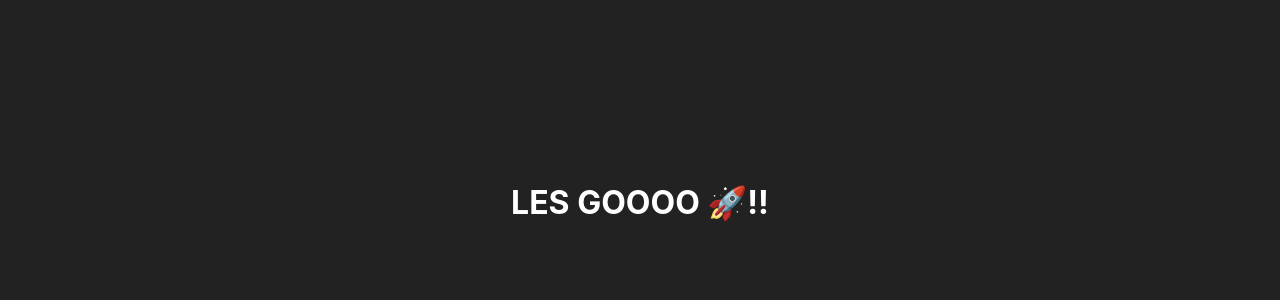
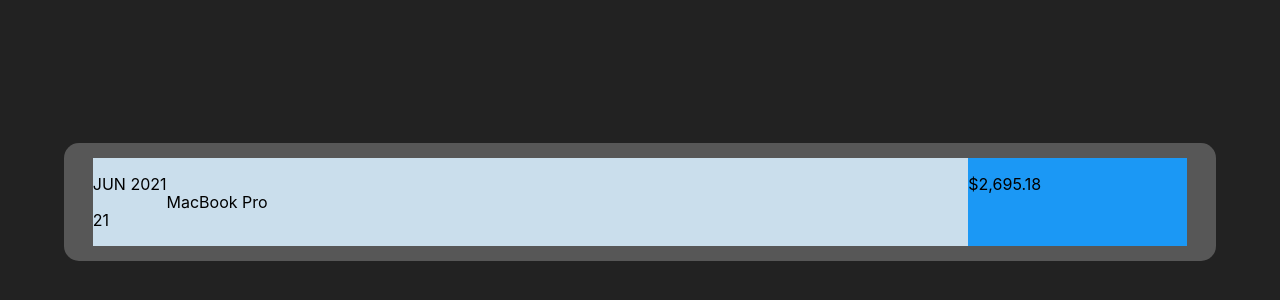
Before and after one commit to kartikkoul/cool-expense-tracker, a React (Create React App) app: page / in a window 1280 px wide. Shown: the part 198-498 px from the top of the page. Built offline with nearby package versions, Linux system fonts and the light colour scheme.

Commit message:
-Expenses and Expense styling

```diff
--- a/src/App.css
+++ b/src/App.css
@@ -1,11 +1,7 @@
-.webAppOuter{
+.webApp{
   display: flex;
   background-color: #222;
   height: 100vh;
   justify-content: center;
   align-items: center;
 }
-
-.webAppOuter h1{
-  color: #fff;
-}
--- a/src/App.js
+++ b/src/App.js
@@ -1,10 +1,11 @@
 
 import './App.css';
+import Expenses from './myComponents/Expenses';
 
 function App() {
   return (
-    <div className="webAppOuter">
-      <h1>LES GOOOO 🚀!!</h1>
+    <div className="webApp">
+      <Expenses/>
     </div>
   );
 }
--- /dev/null
+++ b/src/myComponents/Expense.css
@@ -0,0 +1,36 @@
+.expenseOuter{
+    width: 95%;
+    margin: 15px;
+    display: flex;
+    justify-content: center;
+}
+
+.expenseInner{
+    width: 100%;
+    background-color: #fff;
+    display: flex;
+    flex-direction: row;
+    justify-content: space-between;
+}
+
+.sectionOneOuter{
+    width: 80%;
+    background-color: #CADEEC;
+}
+
+.sectionOneInner{
+    display: flex;
+    align-items: center;
+}
+
+
+
+.sectionTwoOuter{
+    width: 20%;
+    background-color: #1B98F5;
+    height: 100%;
+}
+
+.sectionTwoInner{
+
+}
--- /dev/null
+++ b/src/myComponents/Expense.js
@@ -0,0 +1,33 @@
+import React from 'react'
+import './Expense.css'
+
+const Expense = () => {
+    return (
+        <div className='expenseOuter'>
+            <div className="expenseInner">
+                <div className="sectionOneOuter">
+                    <div className="sectionOneInner">
+                        <div className="date">
+                            <div className="MMYY">
+                                <p>JUN 2021</p>
+                            </div>
+                            <div className="DD">
+                                <p>21</p>
+                            </div>
+                        </div>
+                        <div className="title">
+                            <p>MacBook Pro</p>
+                        </div>
+                    </div>
+                </div>
+                <div className="sectionTwoOuter">
+                    <div className="sectionTwoInner">
+                        <p><span className="dollarSign">$</span>2,695.18</p>
+                    </div>
+                </div>
+            </div>
+        </div>
+    )
+}
+
+export default Expense
--- /dev/null
+++ b/src/myComponents/Expenses.css
@@ -0,0 +1,13 @@
+.expensesOuter{
+    height: max-content;
+    width: 90%;
+    background-color: rgba(255, 255, 255, 0.24);
+    border-radius: 15px;
+}
+
+.expensesInner{
+    width: 100%;
+    display: flex;
+    align-items: center;
+    flex-direction: column;
+}
--- /dev/null
+++ b/src/myComponents/Expenses.js
@@ -0,0 +1,15 @@
+import React from 'react'
+import Expense from './Expense'
+import './Expenses.css'
+
+const Expenses = () => {
+    return (
+        <div className="expensesOuter">
+            <div className="expensesInner">
+                <Expense/>
+            </div>
+        </div>
+    )
+}
+
+export default Expenses
```
